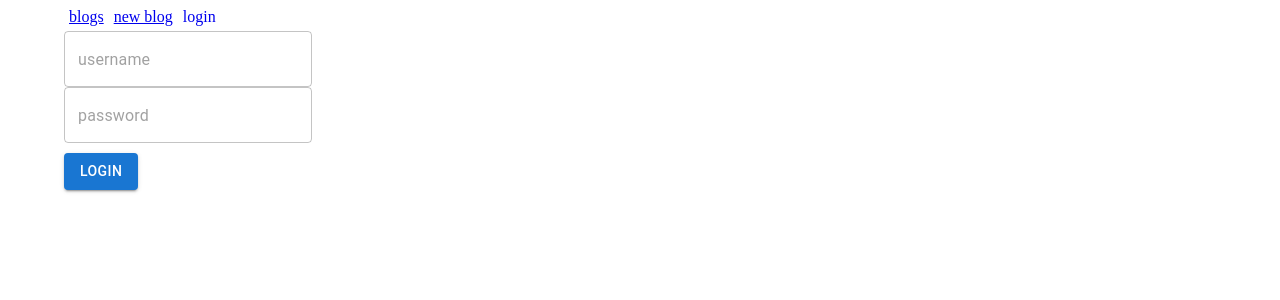
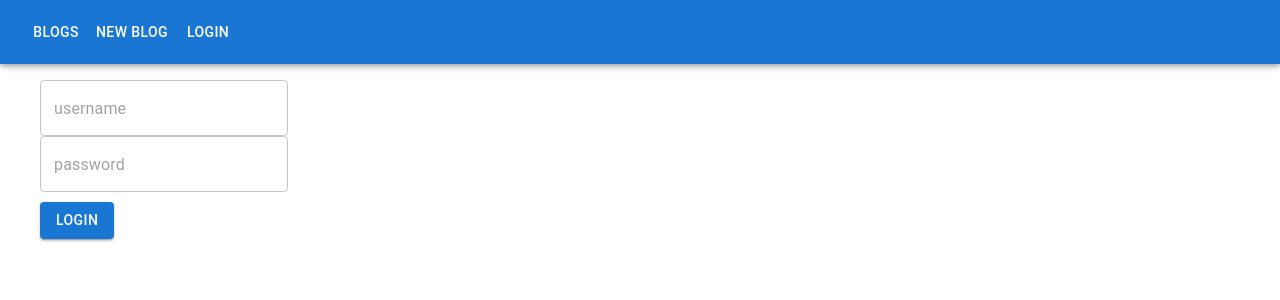
Before and after one commit to karlmartinlokk/FSO-bloglist-frontend, a React (Vite) app: page /create in a window 1280 px wide. Shown: the top 300 px of the page. Built offline with nearby package versions, Linux system fonts and the light colour scheme; no server answers.

Commit message:
exercise 5.30 complete

```diff
--- a/src/App.jsx
+++ b/src/App.jsx
@@ -1,5 +1,6 @@
 import { useState, useEffect } from 'react'
 import { Routes, Route, Link, useNavigate, useMatch } from 'react-router-dom'
+import { AppBar, Toolbar, Button } from '@mui/material'
 
 import BlogList from './components/BlogList'
 import Blog from './components/Blog'
@@ -94,20 +95,18 @@ const App = () => {
     navigate('/')
   }
 
-  const padding = {
-    padding: 5
-  }
-
   return (
-    <Container>
-      <div style={{paddingBottom: '5px'}}>
-        <Link style={padding} to="/">blogs</Link>
-        <Link style={padding} to="/create">new blog</Link>
-        {user === null
-          ? <Link style={padding} to="/login"><div style={{ display: 'inline-flex' }}>login</div></Link>
-          : <button onClick={handleLogout}>logout</button>
-        }
-      </div>
+    <Container style={{paddingLeft: '0'}}>
+      <AppBar>
+        <Toolbar>
+          <Button color="inherit" component={Link} to="/">blogs</Button>
+          <Button color="inherit" component={Link} to="/create">new blog</Button>
+          {user === null
+            ? <Button color="inherit" component={Link} to="/login">login</Button>
+            : <Button color="inherit" onClick={handleLogout}>logout</Button>
+          }
+        </Toolbar>
+      </AppBar>
 
       <Routes>
         <Route path="/" element={
--- a/src/components/BlogForm.jsx
+++ b/src/components/BlogForm.jsx
@@ -19,7 +19,7 @@ const Create = ({ createBlog }) => {
     setUrl('')
   }
   return (
-    <div>
+    <div style={{marginTop: '40px'}}>
       <h2>Create new blog:</h2>
       <form onSubmit={handleCreate}>
         <TextField
--- a/src/components/BlogList.jsx
+++ b/src/components/BlogList.jsx
@@ -1,24 +1,27 @@
 import { Link } from 'react-router-dom'
+import { Table, TableBody, TableCell, TableContainer, TableRow, Paper } from '@mui/material'
 
 const BlogList = ({ blogs }) => {
-  const blogList = () => {
-    const sortedBlogs = [...blogs].sort((blog1, blog2) => blog2.likes - blog1.likes) //sort COPY of blogs by likes descending
-    return (
-      sortedBlogs.map(blog =>
-        <div key={blog.id} className='blog' style={{ padding: '5px', border: 'solid black', marginBottom: '5px' }}>
-          <Link to={`/blogs/${blog.id}`}>
-            {blog.title}
-          </Link>
-        </div>
-      )
-    )}
+  const sortedBlogs = [...blogs].sort((blog1, blog2) => blog2.likes - blog1.likes) //sort COPY of blogs by likes descending
   return(
-    <div>
-      <div className='allBlogs'>
-        {blogList()}
-      </div>
-    </div>
-
+    <TableContainer component={Paper} style={{marginTop: '40px'}}>
+      <Table>
+        <TableBody>
+          {sortedBlogs.map(blog => (
+            <TableRow key={blog.id} className='blog'>
+              <TableCell>
+                <Link to={`/blogs/${blog.id}`}>
+                  {blog.title}
+                </Link>
+              </TableCell>
+              <TableCell>
+                {blog.user.name}
+              </TableCell>
+            </TableRow>
+          ))}
+        </TableBody>
+      </Table>
+    </TableContainer>
   )
 }
 
--- a/src/components/LoginForm.jsx
+++ b/src/components/LoginForm.jsx
@@ -8,7 +8,7 @@ const LoginForm = ({
   password
 }) => {
   return(
-    <form onSubmit={handleLogin}>
+    <form onSubmit={handleLogin} style={{marginTop: '80px'}}>
       <div>
         <TextField
           type="text"
```
